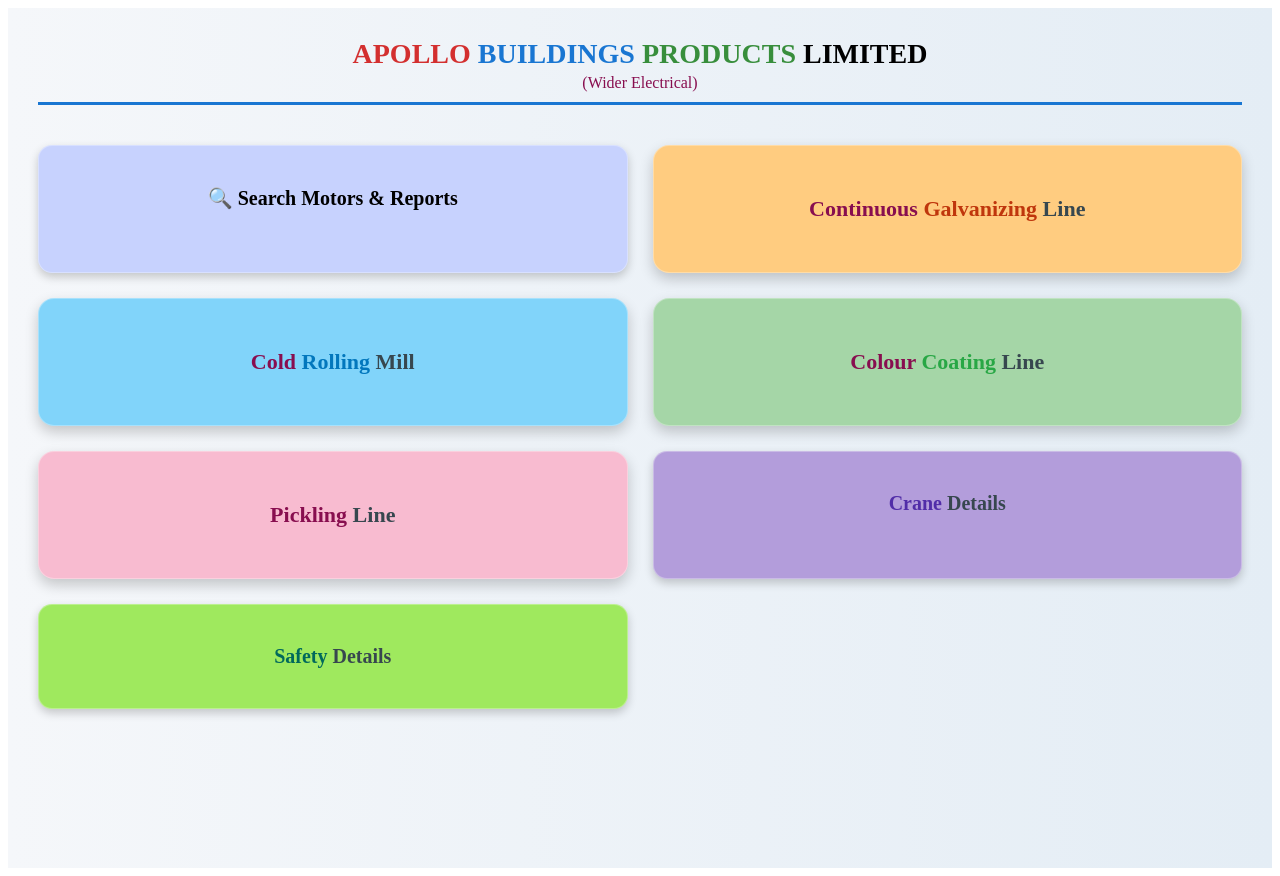
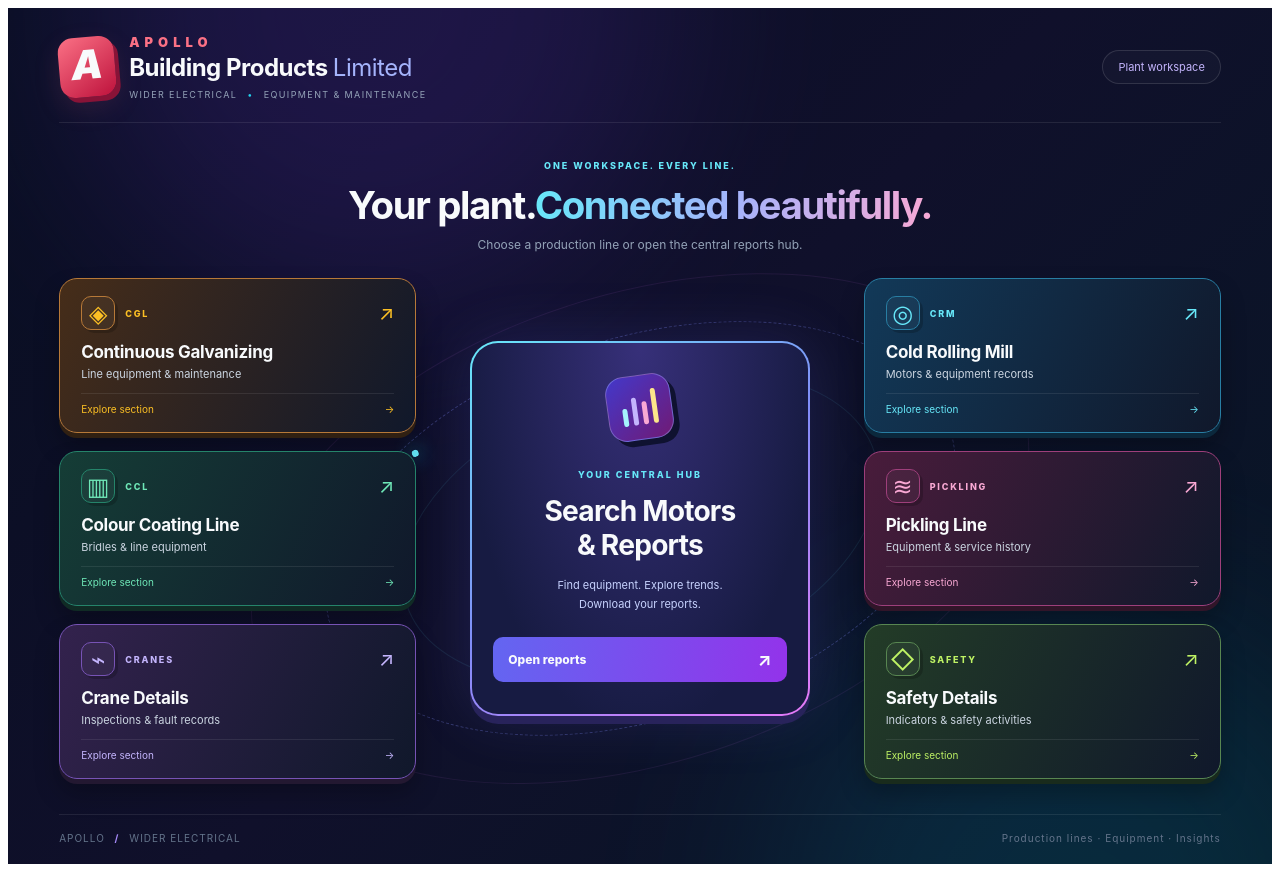
Before and after one commit to satishkumar123123/steel-plant-frontend, a React (Create React App) app: page / in a window 1280 px wide. Built offline with nearby package versions, Linux system fonts and the light colour scheme.

Commit message:
Redesign Apollo homepage with central reports hub and six animated 3D section cards

```diff
--- a/src/pages/SteelPlantDashboard.jsx
+++ b/src/pages/SteelPlantDashboard.jsx
@@ -1,172 +1,20 @@
-import { useNavigate } from "react-router-dom";
-import { useState } from "react";
-
-function SteelPlantDashboard() {
-  const navigate = useNavigate();
-  const [hovered, setHovered] = useState(null);
-
-  const getHoverStyle = (name) =>
-    hovered === name
-      ? {
-          transform: "scale(1.08) translateY(-5px)",
-          transition: "all 0.4s ease",
-          boxShadow: "0 20px 40px rgba(0,0,0,0.4)",
-          backgroundImage:
-            "linear-gradient(135deg, rgba(255,255,255,0.5), rgba(255,255,255,0.1))",
-        }
-      : {
-          transition: "all 0.4s ease",
-        };
-
-  const items = [
-    { name: "motor-search", content: "🔍 Search Motors & Reports", color: "#c7d2fe", path: "/motors/search", small: true },
-    {
-      name: "cgl",
-      content: (
-        <>
-          <span style={{ color: "#880e4f" }}>Continuous </span>
-          <span style={{ color: "#bf360c" }}>Galvanizing </span>
-          <span style={{ color: "#37474f" }}>Line</span>
-        </>
-      ),
-      color: "#ffcc80",
-      path: "/cgl",
-    },
-    {
-      name: "crm",
-      content: (
-        <>
-          <span style={{ color: "#880e4f" }}>Cold </span>
-          <span style={{ color: "#0277bd" }}>Rolling </span>
-          <span style={{ color: "#37474f" }}>Mill</span>
-        </>
-      ),
-      color: "#81d4fa",
-      path: "/crm",
-    },
-    {
-      name: "ccl",
-      content: (
-        <>
-          <span style={{ color: "#880e4f" }}>Colour </span>
-          <span style={{ color: "#28a745" }}>Coating </span>
-          <span style={{ color: "#37474f" }}>Line</span>
-        </>
-      ),
-      color: "#a5d6a7",
-      path: "/ccl",
-    },
-    {
-      name: "pickling",
-      content: (
-        <>
-          <span style={{ color: "#880e4f" }}>Pickling </span>
-          <span style={{ color: "#37474f" }}>Line</span>
-        </>
-      ),
-      color: "#f8bbd0",
-      path: "/pickling",
-    },
-    {
-      name: "crane",
-      content: (
-        <>
-          <span style={{ color: "#512da8" }}>Crane </span>
-          <span style={{ color: "#37474f" }}>Details</span>
-        </>
-      ),
-      color: "#b39ddb",
-      path: "/crane",
-      small: true,
-    },
-    {
-      name: "safety",
-      content: (
-        <>
-          <span style={{ color: "#00695c" }}>Safety </span>
-          <span style={{ color: "#37474f" }}>Details</span>
-        </>
-      ),
-      color: "#9fe95e",
-      path: "/safety",
-      small: true,
-    },
-  ];
-
-  return (
-    <div
-      style={{
-        padding: "30px",
-        background: "linear-gradient(to right, #f5f7fa, #e4edf5)",
-        minHeight: "100vh",
-      }}
-    >
-      <div
-        style={{
-          marginBottom: "40px",
-          borderBottom: "3px solid #1976d2",
-          paddingBottom: "10px",
-          textAlign: "center",
-        }}
-      >
-        <h1 style={{ fontSize: "28px", margin: 0 }}>
-          <span style={{ color: "#d32f2f" }}>APOLLO</span>{" "}
-          <span style={{ color: "#1976d2" }}>BUILDINGS</span>{" "}
-          <span style={{ color: "#388e3c" }}>PRODUCTS</span>{" "}
-          <span style={{ color: "#000" }}>LIMITED</span>
-        </h1>
-
-        <div style={{ fontSize: "16px", color: "#880e4f", marginTop: "4px" }}>
-          (Wider Electrical)
-        </div>
-      </div>
-
-      <div
-        style={{
-          display: "grid",
-          gridTemplateColumns: "repeat(2, 1fr)",
-          gap: "25px",
-        }}
-      >
-        {items.map((item) => (
-          <div
-            key={item.name}
-            style={{
-              ...(item.small ? smallCardStyle : cardStyle),
-              backgroundColor: item.color,
-              backdropFilter: "blur(8px)",
-              border: "1px solid rgba(255,255,255,0.3)",
-              ...getHoverStyle(item.name),
-              fontSize: item.small ? "20px" : "22px",
-            }}
-            onMouseEnter={() => setHovered(item.name)}
-            onMouseLeave={() => setHovered(null)}
-            onClick={() => navigate(item.path)}
-          >
-            {item.content}
-          </div>
-        ))}
-      </div>
-    </div>
-  );
-}
-
-const cardStyle = {
-  padding: "50px",
-  borderRadius: "16px",
-  textAlign: "center",
-  fontWeight: "bold",
-  cursor: "pointer",
-  boxShadow: "0 6px 14px rgba(0,0,0,0.2)",
-};
-
-const smallCardStyle = {
-  padding: "40px",
-  borderRadius: "14px",
-  textAlign: "center",
-  fontWeight: "bold",
-  cursor: "pointer",
-  boxShadow: "0 4px 10px rgba(0,0,0,0.2)",
-};
-
-export default SteelPlantDashboard;
+import {Link} from 'react-router-dom';
+import './SteelPlantDashboard.css';
+const sections=[
+ {key:'cgl',code:'CGL',title:'Continuous Galvanizing',subtitle:'Line equipment & maintenance',path:'/cgl',icon:'◈'},
+ {key:'crm',code:'CRM',title:'Cold Rolling Mill',subtitle:'Motors & equipment records',path:'/crm',icon:'◎'},
+ {key:'ccl',code:'CCL',title:'Colour Coating Line',subtitle:'Bridles & line equipment',path:'/ccl',icon:'▥'},
+ {key:'pickling',code:'PICKLING',title:'Pickling Line',subtitle:'Equipment & service history',path:'/pickling',icon:'≋'},
+ {key:'crane',code:'CRANES',title:'Crane Details',subtitle:'Inspections & fault records',path:'/crane',icon:'⌁'},
+ {key:'safety',code:'SAFETY',title:'Safety Details',subtitle:'Indicators & safety activities',path:'/safety',icon:'◇'}
+];
+export default function SteelPlantDashboard(){return <main className="apollo-home">
+ <div className="apollo-glow apollo-glow-one" aria-hidden="true"/><div className="apollo-glow apollo-glow-two" aria-hidden="true"/>
+ <header className="apollo-brand"><div className="apollo-monogram" aria-hidden="true">A<span/></div><div><p className="apollo-brand-kicker">APOLLO</p><h1>Building Products <span>Limited</span></h1><p className="apollo-department">WIDER ELECTRICAL <span>•</span> EQUIPMENT & MAINTENANCE</p></div><span className="apollo-brand-tag">Plant workspace</span></header>
+ <section className="apollo-intro"><span className="apollo-eyebrow">ONE WORKSPACE. EVERY LINE.</span><h2>Your plant.<br/><span>Connected beautifully.</span></h2><p>Choose a production line or open the central reports hub.</p></section>
+ <nav className="apollo-hub" aria-label="Plant sections and reports">
+  <div className="apollo-orbit" aria-hidden="true"><i/><i/><i/></div>
+  <Link to="/motors/search" className="apollo-report"><div className="apollo-report-inner"><span className="apollo-report-icon" aria-hidden="true"><i/><i/><i/><i/></span><span className="apollo-eyebrow">YOUR CENTRAL HUB</span><h2>Search Motors<br/>&amp; Reports</h2><p>Find equipment. Explore trends.<br/>Download your reports.</p><span className="apollo-report-cta">Open reports <b aria-hidden="true">↗</b></span></div></Link>
+  {sections.map((s,i)=><Link key={s.key} to={s.path} className={`apollo-card apollo-${s.key}`} style={{'--order':i}}><div className="apollo-card-top"><span className="apollo-card-icon" aria-hidden="true">{s.icon}</span><span className="apollo-card-code">{s.code}</span><span className="apollo-card-arrow" aria-hidden="true">↗</span></div><h3>{s.title}</h3><p>{s.subtitle}</p><span className="apollo-card-bottom">Explore section <span aria-hidden="true">→</span></span></Link>)}
+ </nav><footer className="apollo-footer"><span>APOLLO <b>/</b> WIDER ELECTRICAL</span><span>Production lines · Equipment · Insights</span></footer>
+ </main>;}
```
Also changed, not shown: src/pages/SteelPlantDashboard.css (added).
